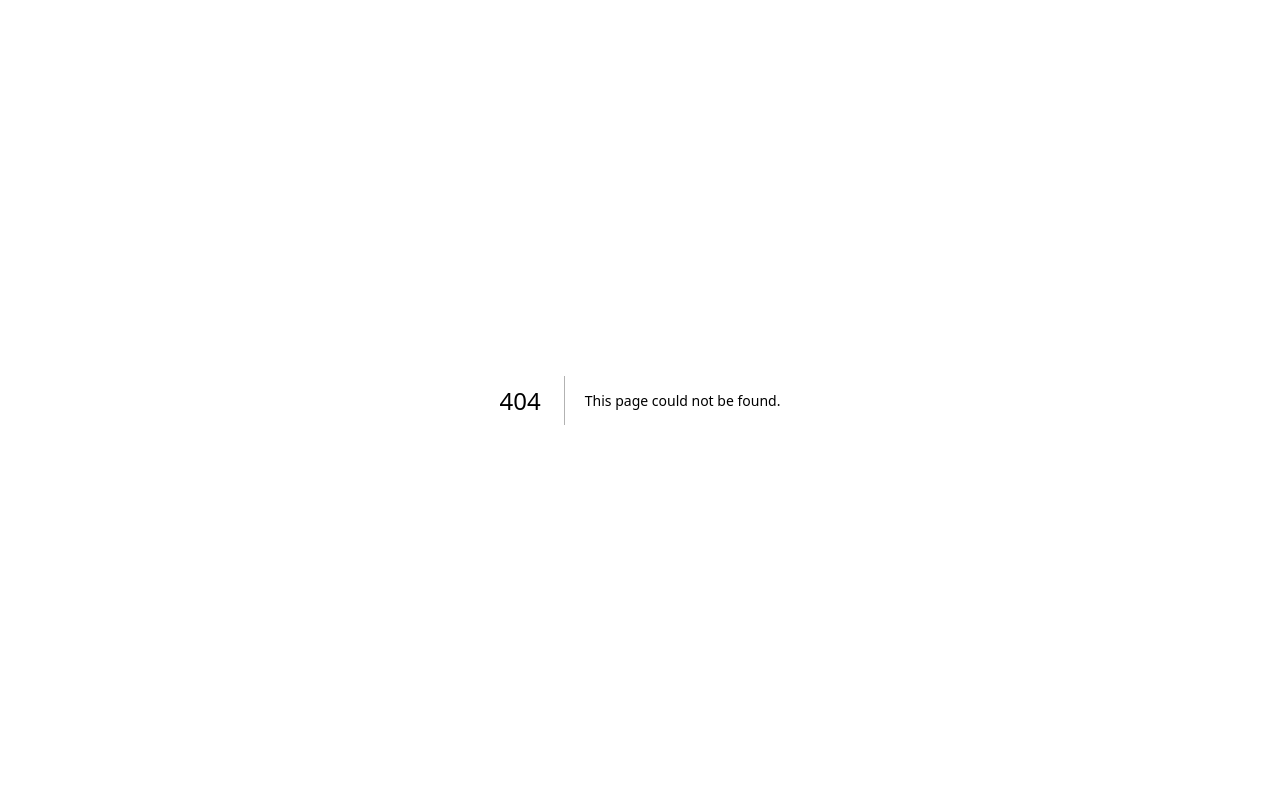
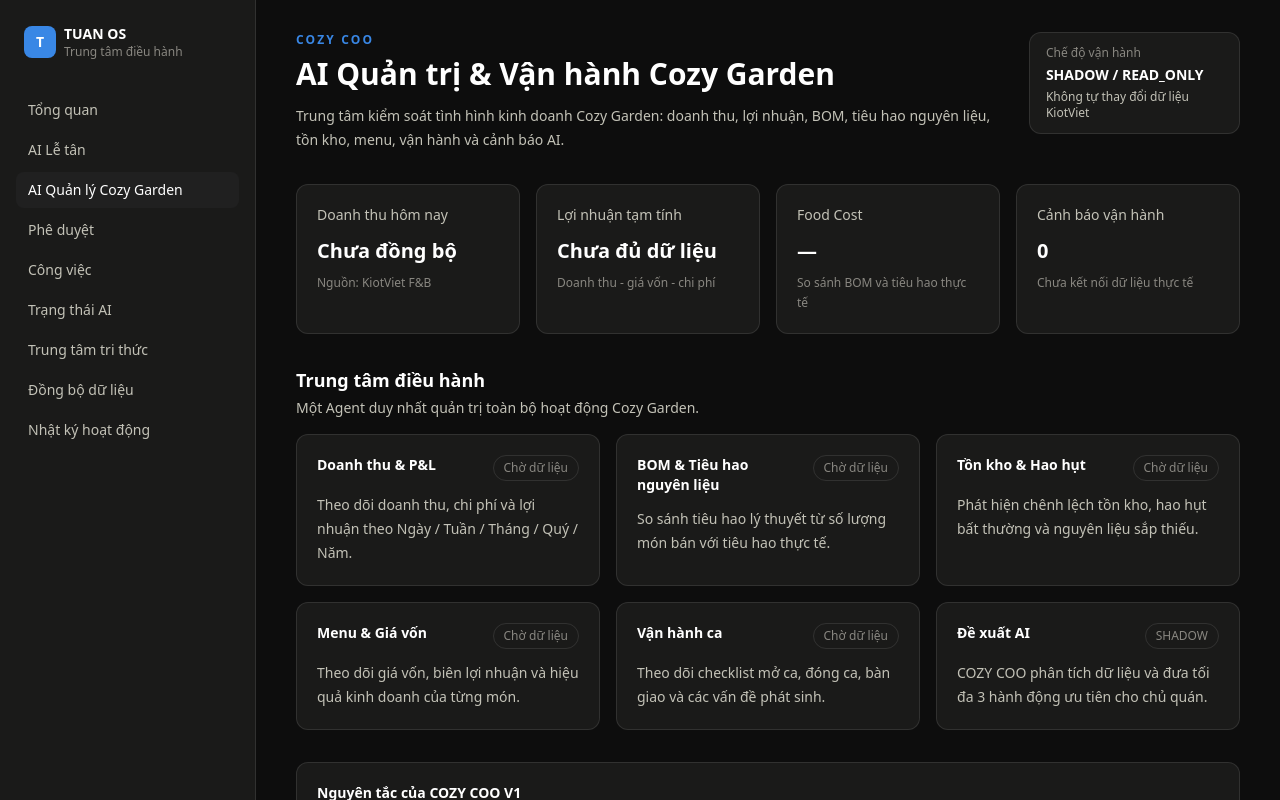
Before and after one commit to hongtuant9/tuan-os-enterprise, a Next.js app: page /ai-cozy-garden in a window 1280 px wide. Before the commit this address had no page. Shown: the top 800 px of the page. Built offline with nearby package versions, Linux system fonts and the light colour scheme.

Commit message:
feat(cozy-coo): add v1 operations dashboard shell

```diff
--- /dev/null
+++ b/src/app/ai-cozy-garden/page.tsx
@@ -0,0 +1,177 @@
+import Sidebar from "@/components/Sidebar";
+
+const metrics = [
+  {
+    label: "Doanh thu hôm nay",
+    value: "Chưa đồng bộ",
+    note: "Nguồn: KiotViet F&B",
+  },
+  {
+    label: "Lợi nhuận tạm tính",
+    value: "Chưa đủ dữ liệu",
+    note: "Doanh thu - giá vốn - chi phí",
+  },
+  {
+    label: "Food Cost",
+    value: "—",
+    note: "So sánh BOM và tiêu hao thực tế",
+  },
+  {
+    label: "Cảnh báo vận hành",
+    value: "0",
+    note: "Chưa kết nối dữ liệu thực tế",
+  },
+];
+
+const modules = [
+  {
+    title: "Doanh thu & P&L",
+    description:
+      "Theo dõi doanh thu, chi phí và lợi nhuận theo Ngày / Tuần / Tháng / Quý / Năm.",
+    status: "Chờ dữ liệu",
+  },
+  {
+    title: "BOM & Tiêu hao nguyên liệu",
+    description:
+      "So sánh tiêu hao lý thuyết từ số lượng món bán với tiêu hao thực tế.",
+    status: "Chờ dữ liệu",
+  },
+  {
+    title: "Tồn kho & Hao hụt",
+    description:
+      "Phát hiện chênh lệch tồn kho, hao hụt bất thường và nguyên liệu sắp thiếu.",
+    status: "Chờ dữ liệu",
+  },
+  {
+    title: "Menu & Giá vốn",
+    description:
+      "Theo dõi giá vốn, biên lợi nhuận và hiệu quả kinh doanh của từng món.",
+    status: "Chờ dữ liệu",
+  },
+  {
+    title: "Vận hành ca",
+    description:
+      "Theo dõi checklist mở ca, đóng ca, bàn giao và các vấn đề phát sinh.",
+    status: "Chờ dữ liệu",
+  },
+  {
+    title: "Đề xuất AI",
+    description:
+      "COZY COO phân tích dữ liệu và đưa tối đa 3 hành động ưu tiên cho chủ quán.",
+    status: "SHADOW",
+  },
+];
+
+export default function AiCozyGardenPage() {
+  return (
+    <div className="flex min-h-screen bg-[var(--page)]">
+      <Sidebar />
+
+      <main className="min-w-0 flex-1 px-4 py-6 md:px-8 md:py-8 xl:px-10">
+        <div className="mx-auto max-w-7xl">
+          <div className="mb-8 flex flex-col gap-4 lg:flex-row lg:items-start lg:justify-between">
+            <div>
+              <p className="mb-2 text-xs font-semibold uppercase tracking-[0.18em] text-[var(--accent)]">
+                COZY COO
+              </p>
+
+              <h1 className="text-2xl font-bold text-[var(--ink-primary)] md:text-3xl">
+                AI Quản trị & Vận hành Cozy Garden
+              </h1>
+
+              <p className="mt-3 max-w-3xl text-sm leading-6 text-[var(--ink-secondary)]">
+                Trung tâm kiểm soát tình hình kinh doanh Cozy Garden:
+                doanh thu, lợi nhuận, BOM, tiêu hao nguyên liệu, tồn kho,
+                menu, vận hành và cảnh báo AI.
+              </p>
+            </div>
+
+            <div className="rounded-xl border border-[var(--border-hairline)] bg-[var(--surface)] px-4 py-3">
+              <p className="text-xs text-[var(--ink-muted)]">
+                Chế độ vận hành
+              </p>
+              <p className="mt-1 text-sm font-semibold text-[var(--ink-primary)]">
+                SHADOW / READ_ONLY
+              </p>
+              <p className="mt-1 text-xs text-[var(--ink-secondary)]">
+                Không tự thay đổi dữ liệu KiotViet
+              </p>
+            </div>
+          </div>
+
+          <section className="grid gap-4 sm:grid-cols-2 xl:grid-cols-4">
+            {metrics.map((metric) => (
+              <div
+                key={metric.label}
+                className="rounded-xl border border-[var(--border-hairline)] bg-[var(--surface)] p-5"
+              >
+                <p className="text-sm text-[var(--ink-secondary)]">
+                  {metric.label}
+                </p>
+
+                <p className="mt-3 text-xl font-semibold text-[var(--ink-primary)]">
+                  {metric.value}
+                </p>
+
+                <p className="mt-2 text-xs leading-5 text-[var(--ink-muted)]">
+                  {metric.note}
+                </p>
+              </div>
+            ))}
+          </section>
+
+          <section className="mt-8">
+            <div className="mb-4">
+              <h2 className="text-lg font-semibold text-[var(--ink-primary)]">
+                Trung tâm điều hành
+              </h2>
+              <p className="mt-1 text-sm text-[var(--ink-secondary)]">
+                Một Agent duy nhất quản trị toàn bộ hoạt động Cozy Garden.
+              </p>
+            </div>
+
+            <div className="grid gap-4 md:grid-cols-2 xl:grid-cols-3">
+              {modules.map((module) => (
+                <div
+                  key={module.title}
+                  className="rounded-xl border border-[var(--border-hairline)] bg-[var(--surface)] p-5"
+                >
+                  <div className="flex items-start justify-between gap-4">
+                    <h3 className="text-sm font-semibold text-[var(--ink-primary)]">
+                      {module.title}
+                    </h3>
+
+                    <span className="whitespace-nowrap rounded-full border border-[var(--border-hairline)] px-2.5 py-1 text-xs text-[var(--ink-muted)]">
+                      {module.status}
+                    </span>
+                  </div>
+
+                  <p className="mt-3 text-sm leading-6 text-[var(--ink-secondary)]">
+                    {module.description}
+                  </p>
+                </div>
+              ))}
+            </div>
+          </section>
+
+          <section className="mt-8 rounded-xl border border-[var(--border-hairline)] bg-[var(--surface)] p-5">
+            <h2 className="text-sm font-semibold text-[var(--ink-primary)]">
+              Nguyên tắc của COZY COO V1
+            </h2>
+
+            <div className="mt-4 grid gap-3 text-sm text-[var(--ink-secondary)] md:grid-cols-2">
+              <p>✓ Đọc dữ liệu</p>
+              <p>✓ Phân tích</p>
+              <p>✓ Cảnh báo bất thường</p>
+              <p>✓ Đề xuất hành động</p>
+              <p>✓ So sánh BOM lý thuyết / thực tế</p>
+              <p>✓ Tính P&L theo kỳ</p>
+              <p>✕ Không tự sửa giá</p>
+              <p>✕ Không tự điều chỉnh tồn kho</p>
+            </div>
+          </section>
+        </div>
+      </main>
+    </div>
+  );
+}
--- a/src/components/Sidebar.tsx
+++ b/src/components/Sidebar.tsx
@@ -7,6 +7,7 @@
 const navigation = [
   { href: "/", label: "Tổng quan" },
   { href: "/ai-le-tan", label: "AI Lễ tân" },
+  { href: "/ai-cozy-garden", label: "AI Quản lý Cozy Garden" },
   { href: "/#approval-queue", label: "Phê duyệt" },
   { href: "/#task-center", label: "Công việc" },
   { href: "/#ai-agents", label: "Trạng thái AI" },
@@ -37,7 +38,9 @@
               ? pathname === "/"
               : item.href === "/ai-le-tan"
                 ? pathname.startsWith("/ai-le-tan")
-                : false;
+                : item.href === "/ai-cozy-garden"
+                  ? pathname.startsWith("/ai-cozy-garden")
+                  : false;
           return (
             <Link
               key={item.href}
```
